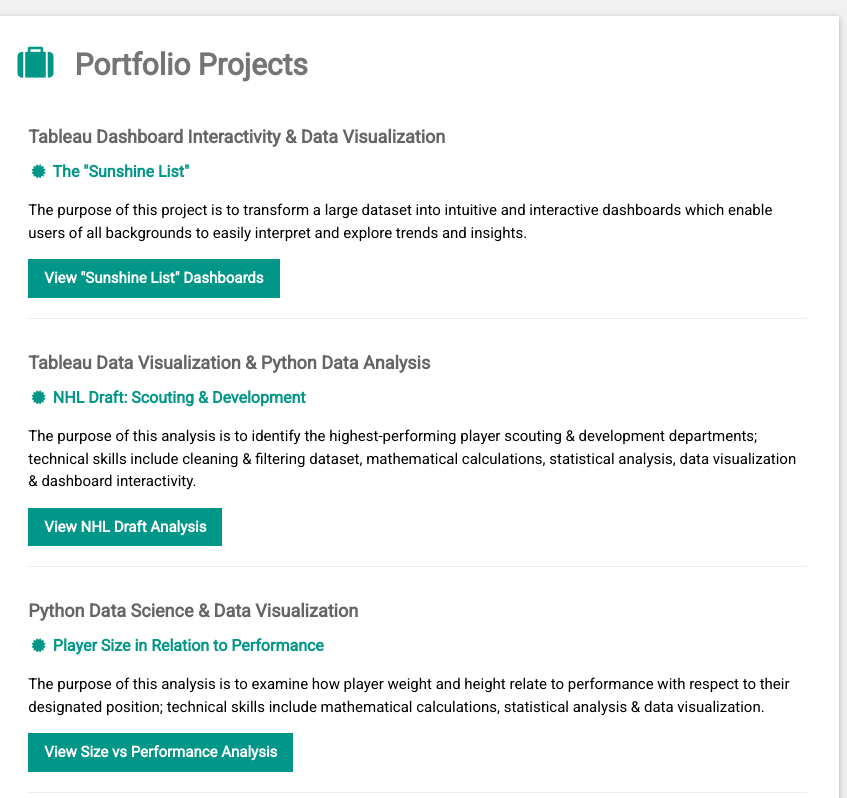
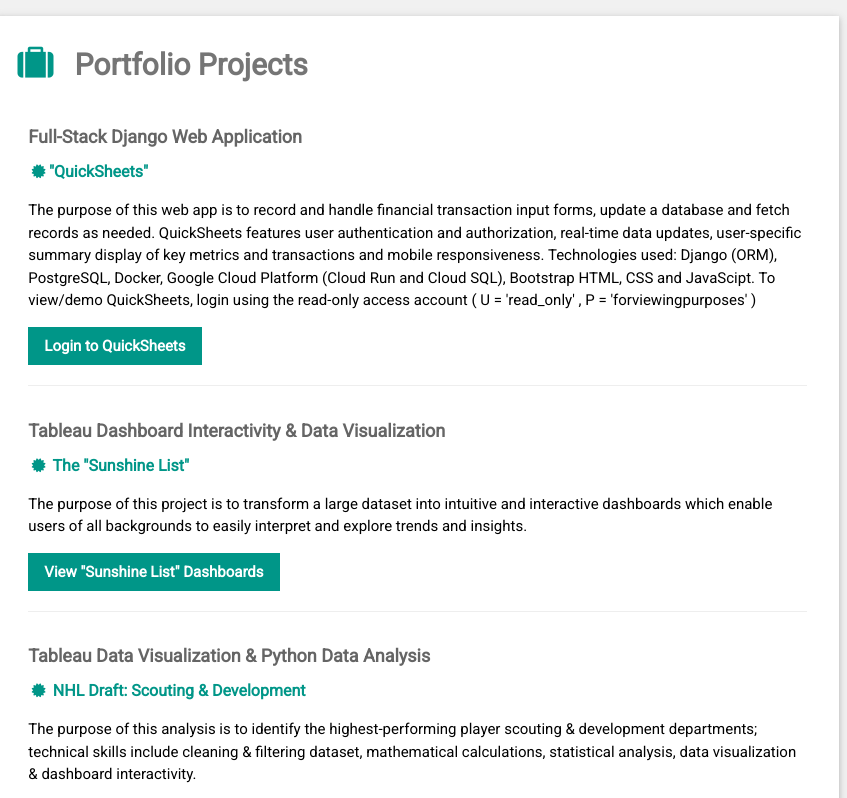
Before and after one commit to jasonweinberg/jasonweinberg.github.io, a plain HTML site: page index.html in a window 1280 px wide. Shown: the top 798 px of the page, 433-1280 px from the left. Drawn offline with nearby package versions, Linux system fonts and the light colour scheme.

Commit message:
added psql web app

```diff
--- a/index.html
+++ b/index.html
@@ -79,7 +79,15 @@
       <!-- Portfolio Projects -->
       <div class="w3-container w3-card w3-white">
         <h2 class="w3-text-grey w3-padding-16"><i class="fa fa-suitcase fa-fw w3-margin-right w3-xxlarge w3-text-teal"></i><b>Portfolio Projects<b></h2>
-        <div class="w3-container">
+          <div class="w3-container">
+            <h5 class="w3-opacity"><b>Full-Stack Django Web Application</b></h5>
+            <h6 class="w3-text-teal"><i class="fa fa-certificate fa-fw w3-margin-centre"></i><b>"QuickSheets"<b></h6>
+            <p>The purpose of this web app is to record and handle financial transaction input forms, update a database and fetch records as needed. QuickSheets features user authentication and authorization, real-time data updates, user-specific summary display of key metrics and transactions and mobile responsiveness. Technologies used: Django (ORM), PostgreSQL, Docker, Google Cloud Platform (Cloud Run and Cloud SQL), Bootstrap HTML, CSS and JavaScipt. To view/demo QuickSheets, login using the read-only access account ( U = 'read_only' , P = 'forviewingpurposes' )</p>
+            <!-- Button for project -->
+            <a href="https://quick-sheets-1-7tnqoasd4a-pd.a.run.app/" class="w3-button w3-teal">Login to QuickSheets</a>
+            <hr>
+          </div>
+          <div class="w3-container">
           <h5 class="w3-opacity"><b>Tableau Dashboard Interactivity & Data Visualization</b></h5>
           <h6 class="w3-text-teal"><i class="fa fa-certificate fa-fw w3-margin-centre"></i><b> The "Sunshine List"<b></h6>
           <p>The purpose of this project is to transform a large dataset into intuitive and interactive dashboards which enable users of all backgrounds to easily interpret and explore trends and insights.</p>
```
